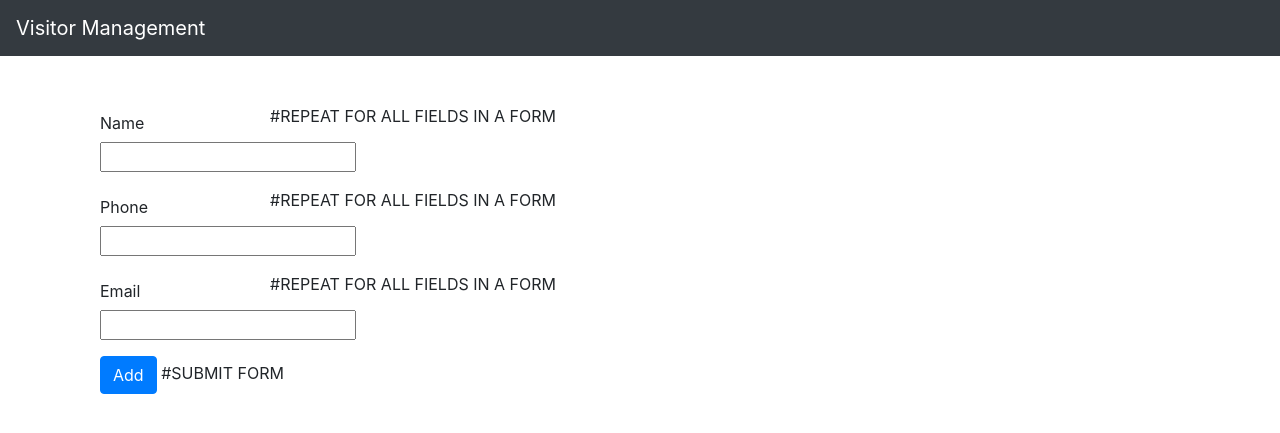
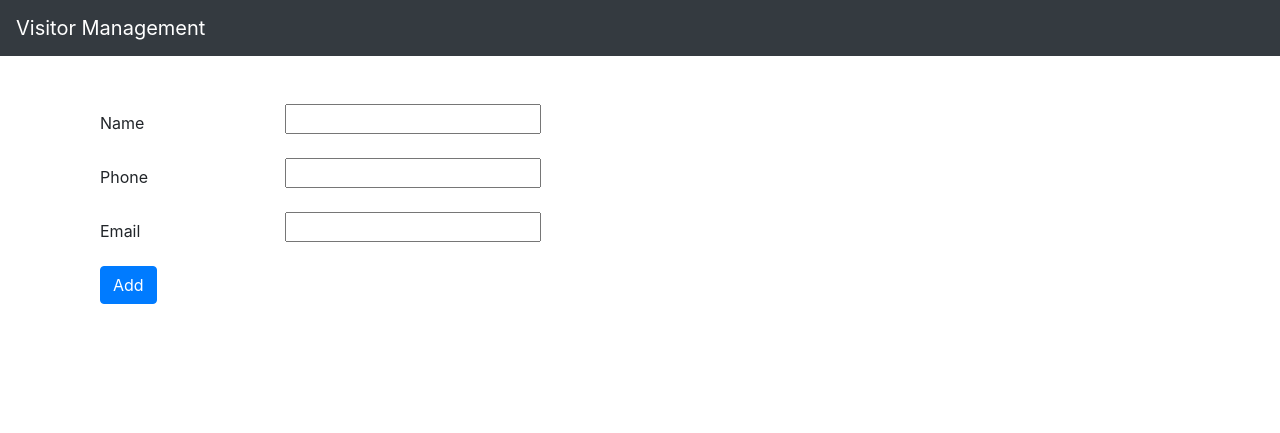
Before and after one commit to kopalchakravarty/entry_management_system, a Django app: page /add_host in a window 1280 px wide. Shown: the top 433 px of the page. Run offline with Django 3.2, Linux system fonts and the light colour scheme; some libraries are stand-ins or nearby versions.

Commit message:
Update add_new.html
Comments altered

```diff
--- a/Visitors/templates/add_new.html
+++ b/Visitors/templates/add_new.html
@@ -6,14 +6,14 @@
     {% csrf_token %}
     {% for field in form %}
     <div class="form-group row">
-      <label for="id_{{ field.name }}" class="col-2 col-form-label">{{field.label}}</label> #REPEAT FOR ALL FIELDS IN A FORM
+      <label for="id_{{ field.name }}" class="col-2 col-form-label">{{field.label}}</label> <!-- REPEAT FOR EACH FIELD IN A FORM -->
       <div class="col-10">
         {{field}}
       </div>
 
     </div>
     {%endfor%}
-    <button type="submit" class="btn btn-primary" name="button">Add</button> #SUBMIT FORM
+    <button type="submit" class="btn btn-primary" name="button">Add</button> <!-- CLICK TO ADD ENTRY -->
 
   </form>
 </div>
```
